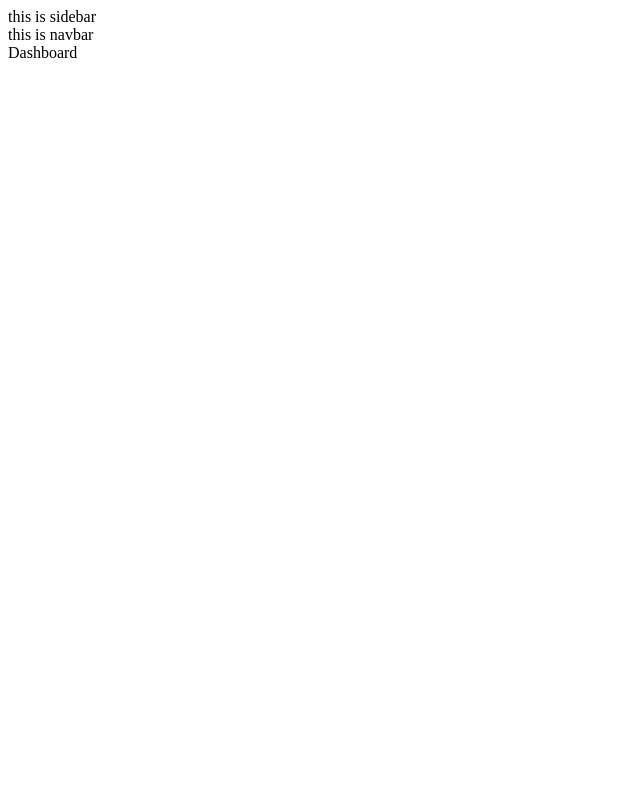
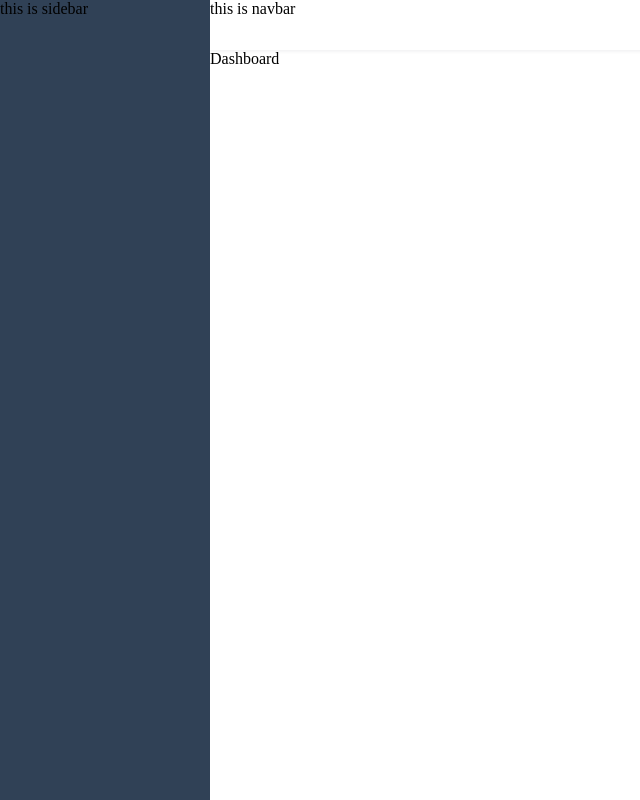
Before and after one commit to dukecheng/my-vue-template, a Vue app: page /dashboard in a window 1280 px wide. Shown: the whole page, without its empty margins (0-640 px from the left). Built offline with nearby package versions, Linux system fonts and the light colour scheme.

Commit message:
引入yarn add normalize.css解决各浏览器默认渲染差异问题

```diff
--- a/package.json
+++ b/package.json
@@ -9,6 +9,7 @@
   },
   "dependencies": {
     "core-js": "^2.6.5",
+    "normalize.css": "^8.0.1",
     "vue": "^2.6.10",
     "vue-router": "^3.0.3",
     "vuex": "^3.0.1"
--- a/src/layout/components/AppMain.vue
+++ b/src/layout/components/AppMain.vue
@@ -1,9 +1,12 @@
 <template>
-  <router-view />
+  <section class="app-main">
+    <router-view />
+  </section>
 </template>
 
 <script>
 export default {
+  name: 'AppMain',
   computed: {
     key() {
       return this.$route.path
@@ -11,3 +14,16 @@ export default {
   }
 }
 </script>
+
+<style scoped>
+.app-main {
+  /*50 = navbar  */
+  min-height: calc(100vh - 50px);
+  width: 100%;
+  position: relative;
+  overflow: hidden;
+}
+.fixed-header + .app-main {
+  padding-top: 50px;
+}
+</style>
--- a/src/layout/components/Navbar.vue
+++ b/src/layout/components/Navbar.vue
@@ -3,3 +3,13 @@
     <span>this is navbar</span>
   </div>
 </template>
+
+<style lang="scss" scoped>
+.navbar {
+  height: 50px;
+  overflow: hidden;
+  position: relative;
+  background: #fff;
+  box-shadow: 0 1px 4px rgba(0, 21, 41, 0.08);
+}
+</style>
--- a/src/layout/index.vue
+++ b/src/layout/index.vue
@@ -2,7 +2,9 @@
   <div class="app-wrapper">
     <sidebar class="sidebar-container" />
     <div class="main-container">
-      <navbar />
+      <div class="fixed-header">
+        <navbar />
+      </div>
       <app-main />
     </div>
   </div>
@@ -19,3 +21,49 @@ export default {
   }
 }
 </script>
+
+<style lang="scss" scoped>
+@import "~@/styles/mixin.scss";
+@import "~@/styles/variables.scss";
+
+.app-wrapper {
+  @include clearfix;
+  position: relative;
+  height: 100%;
+  width: 100%;
+
+  & .main-container {
+    min-height: 100%;
+    transition: margin-left 0.28s;
+    margin-left: $sideBarWidth;
+    position: relative;
+  }
+
+  & .sidebar-container {
+    transition: width 0.28s;
+    width: $sideBarWidth !important;
+    background-color: $menuBg;
+    height: 100%;
+    position: fixed;
+    // font-size: 0px;
+    top: 0;
+    bottom: 0;
+    left: 0;
+    z-index: 1001;
+    overflow: hidden;
+  }
+}
+
+.fixed-header {
+  position: fixed;
+  top: 0;
+  right: 0;
+  z-index: 9;
+  width: calc(100% - #{$sideBarWidth});
+  transition: width 0.28s;
+}
+
+.hideSidebar .fixed-header {
+  width: calc(100% - 54px);
+}
+</style>
--- a/src/main.js
+++ b/src/main.js
@@ -1,4 +1,7 @@
 import Vue from 'vue'
+
+import 'normalize.css/normalize.css' // A modern alternative to CSS resets
+
 import App from './App.vue'
 import router from './router'
 import store from './store'
--- /dev/null
+++ b/src/styles/mixin.scss
@@ -0,0 +1,28 @@
+@mixin clearfix {
+    &:after {
+      content: "";
+      display: table;
+      clear: both;
+    }
+  }
+
+  @mixin scrollBar {
+    &::-webkit-scrollbar-track-piece {
+      background: #d3dce6;
+    }
+
+    &::-webkit-scrollbar {
+      width: 6px;
+    }
+
+    &::-webkit-scrollbar-thumb {
+      background: #99a9bf;
+      border-radius: 20px;
+    }
+  }
+
+  @mixin relative {
+    position: relative;
+    width: 100%;
+    height: 100%;
+  }
--- /dev/null
+++ b/src/styles/variables.scss
@@ -0,0 +1,25 @@
+// sidebar
+$menuText:#bfcbd9;
+$menuActiveText:#409EFF;
+$subMenuActiveText:#f4f4f5; //https://github.com/ElemeFE/element/issues/12951
+
+$menuBg:#304156;
+$menuHover:#263445;
+
+$subMenuBg:#1f2d3d;
+$subMenuHover:#001528;
+
+$sideBarWidth: 210px;
+
+// the :export directive is the magic sauce for webpack
+// https://www.bluematador.com/blog/how-to-share-variables-between-js-and-sass
+:export {
+  menuText: $menuText;
+  menuActiveText: $menuActiveText;
+  subMenuActiveText: $subMenuActiveText;
+  menuBg: $menuBg;
+  menuHover: $menuHover;
+  subMenuBg: $subMenuBg;
+  subMenuHover: $subMenuHover;
+  sideBarWidth: $sideBarWidth;
+}
```
Also changed, not shown: 2 other files (tests, documents, lock files or other folders).
